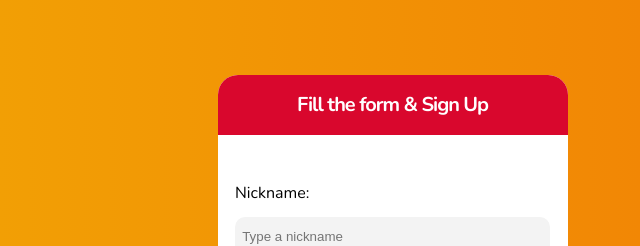
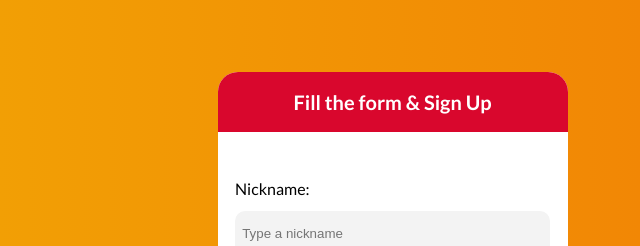
Before and after one commit to spizzleayo/knowyourpokemons, a website: page proyecto/Register/index_res.html in a window 1280 px wide. Shown: the top 246 px of the page, 640-1280 px from the left. Drawn offline with nearby package versions, Linux system fonts and the light colour scheme.

Commit message:
add changes to register

```diff
--- a/proyecto/Register/index_res.html
+++ b/proyecto/Register/index_res.html
@@ -5,7 +5,7 @@
     <meta http-equiv="X-UA-Compatible" content="IE=edge">
     <meta name="viewport" content="width=device-width, initial-scale=1.0">
     <link rel="preconnect" href="https://fonts.gstatic.com">
-    <link href="https://fonts.googleapis.com/css2?family=Nunito:wght@300;400;700&display=swap" rel="stylesheet">
+    <link href="https://fonts.googleapis.com/css2?family=Lato:wght@300;400;700&display=swap" rel="stylesheet">
     <link rel="stylesheet" href="style_res.css">
     <title>Register</title>
 </head>
--- a/proyecto/Register/style_res.css
+++ b/proyecto/Register/style_res.css
@@ -8,7 +8,7 @@ html{
     font-size: 62.5%;
     background: rgb(242,183,5);
     background: linear-gradient(90deg, rgba(242,183,5,1) 0%, rgba(242,135,5,1) 100%);
-    font-family: 'Nunito', sans-serif;
+    font-family: 'Lato', sans-serif;
 }
 
 main{
@@ -46,7 +46,6 @@ main{
 .form-title{
     font-size: 2rem;
     font-weight: bold;
-    letter-spacing: -1px;
 }
 
 .container-pokeForm{
@@ -103,7 +102,7 @@ main{
 }
 
 .main-form--design-inputs{
-    height: 40px;
+    height: 45px;
     border-radius: 10px;
     border: none;
     background-color: #F3F3F3;
```
